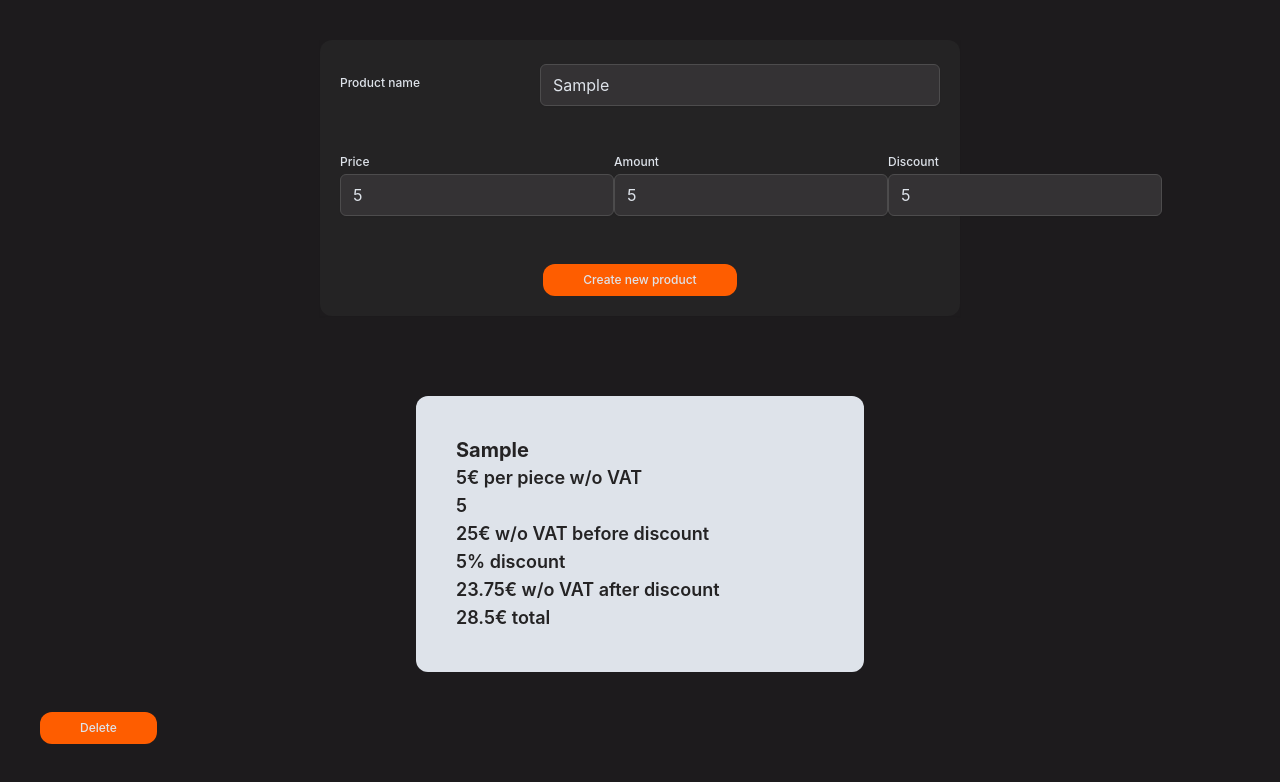
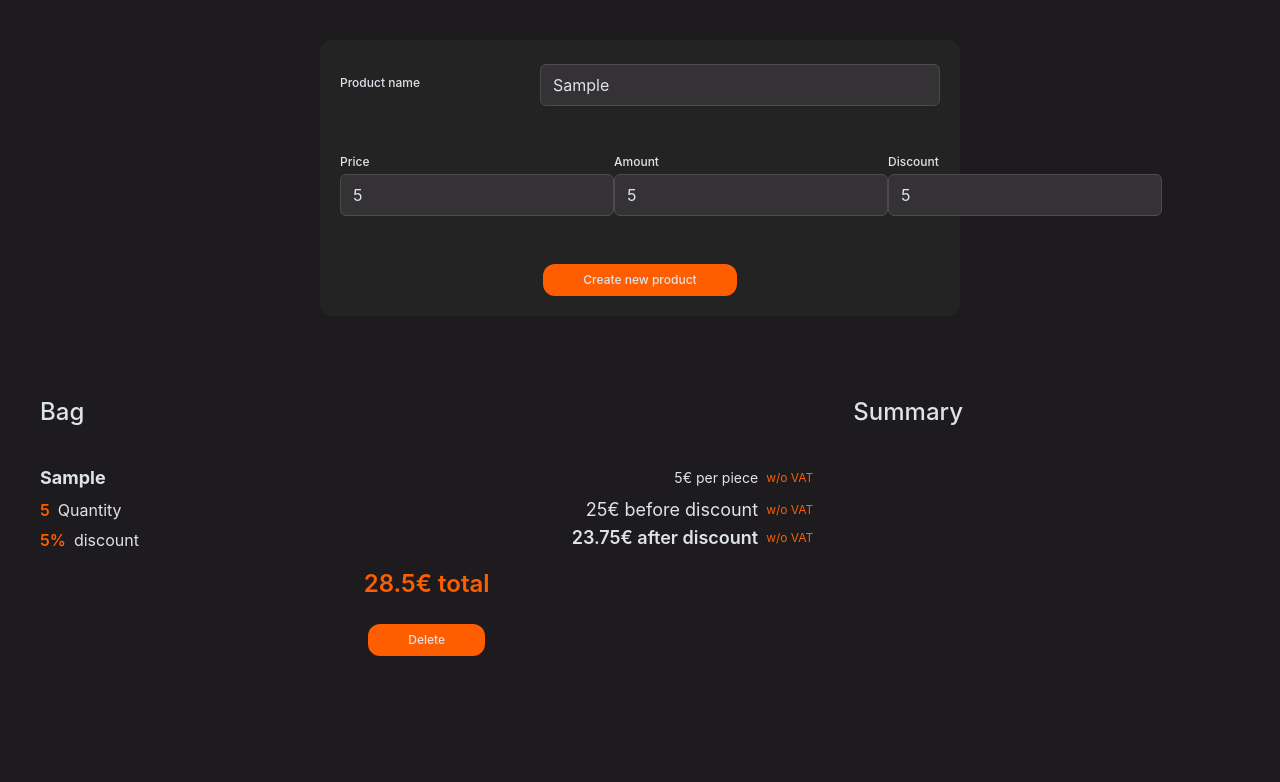
Before and after one commit to dmnkhvl/SimpleOrder, a React (Vite) app: page / in a window 1280 px wide. Both pictures are taken after typing "Sample", "5", "5", "5" into the empty fields and a click on the button "Create new product". Shown: the top 782 px of the page. Built offline with nearby package versions, Linux system fonts and the light colour scheme.

Commit message:
New UI for product

```diff
--- a/src/App.jsx
+++ b/src/App.jsx
@@ -13,7 +13,7 @@ function App() {
 
   return (
     <div className="App">
-      <div className="bg-dark text-white h-screen">
+      <div className="bg-dark text-white min-h-screen">
         <div className="mx-auto max-w-screen-xl pt-10	">
           <div className="mx-auto max-w-screen-sm bg-gray rounded-xl ">
             <div className="flex flex-col p-5 gap-2 mx-auto text-darkGray shadow-sm mb-10 ">
@@ -102,10 +102,11 @@ function App() {
               </button>
             </div>
           </div>
-
-          <div className="p-10 grid grid-flow-col gap-x-5 overflow-scroll">
+          <div className="flex justify-center items-start p-10">
+            <div className="w-4/6	grid grid-flow-row gap-y-5">
+              <h1 className="font-medium text-2xl">Bag</h1>
               {products.map((product) => (
-              <div>
+                <div className="flex flex-col">
                   <Product
                     key={product.id}
                     name={product.name}
@@ -117,12 +118,16 @@ function App() {
                     onClick={() => {
                       setProducts(products.filter((p) => p.id !== product.id));
                     }}
-                  className="mt-10 px-10 py-2 font-medium text-xs  mx-auto rounded-xl bg-special text-white"
+                    className="mt-6 px-10 py-2 font-medium text-xs  mx-auto rounded-xl bg-special text-white"
                   >
                     Delete
                   </button>
                 </div>
               ))}
+            </div>
+            <div className="w-2/6 ml-10	">
+              <h1 className="font-medium text-2xl">Summary</h1>
+            </div>
           </div>
         </div>
       </div>
--- a/src/components/Product.jsx
+++ b/src/components/Product.jsx
@@ -2,22 +2,43 @@ import React from "react";
 
 function Product({ name, price, amount, discount }) {
   return (
-    <div className="mx-auto bg-white max-w-72 text-gray rounded-xl max-w-md">
-      <div className="p-10">
-        <p className="font-bold text-xl text-gray">{name}</p>
-        <p className="font-semibold text-lg text-gray">
-          {price}€ per piece w/o VAT
-        </p>
-        <p className="font-semibold text-lg text-gray">{amount}</p>
-        <p className="font-semibold text-lg text-gray">
-          {price * amount}€ w/o VAT before discount
-        </p>
-        <p className="font-semibold text-lg text-gray">{discount}% discount</p>
-        <p className="font-semibold text-lg text-gray">
-          {price * amount - price * amount * (discount / 100)}€ w/o VAT after
-          discount
-        </p>
-        <p className="font-semibold text-lg text-gray">
+    <div className="mx-auto text-white w-full">
+      <div className="mt-4">
+        <div className="flex justify-between items-center">
+          <p className="font-bold text-lg">{name}</p>
+          <div className="flex items-center">
+            <p className="font-normal text-sm">{price}€ per piece</p>
+            <p className="text-xs font-normal text-special ml-2 "> w/o VAT</p>
+          </div>
+        </div>
+        <div className="flex items-center justify-between">
+          <p className="font-normal text-base mt-1">
+            <span className="text-special font-semibold mr-2">{amount}</span>
+            Quantity
+          </p>
+          <div className="flex items-center">
+            <p className="font-normal text-lg mt-1">
+              {price * amount}€ before discount
+            </p>
+            <p className="text-xs font-normal text-special ml-2 mt-1 ">
+              w/o VAT
+            </p>
+          </div>
+        </div>
+        <div className="flex justify-between items-center">
+          <p className="font-normal text-base mt-1">
+            <span className="text-special font-semibold mr-2">{discount}%</span>
+            discount
+          </p>
+          <div className="flex items-center">
+            <p className="font-semibold text-lg">
+              {price * amount - price * amount * (discount / 100)}€ after
+              discount
+            </p>
+            <p className="text-xs font-normal text-special ml-2 ">w/o VAT</p>
+          </div>
+        </div>
+        <p className="flex justify-center mt-4 text-special font-semibold text-2xl">
           {(price * amount - price * amount * (discount / 100)) * 1.2}€ total
         </p>
       </div>
```
Lines whose indentation alone changed are shown as unchanged.
